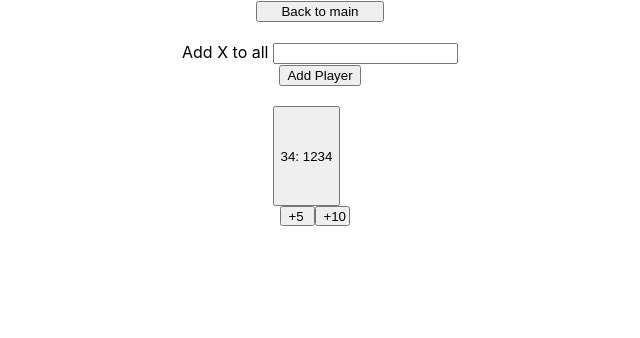
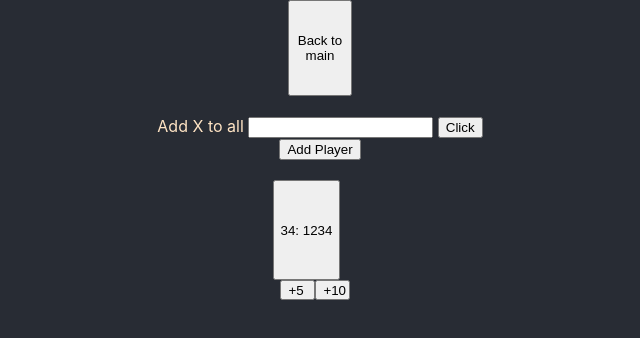
Before and after one commit to RadLarry/MyTuts, a React (Create React App) app: page /gamestats in a window 1280 px wide. Shown: the top 338 px of the page, without its empty margins (320-960 px from the left). Built offline with nearby package versions, Linux system fonts and the light colour scheme.

Commit message:
button xvalue

```diff
--- a/src/App.tsx
+++ b/src/App.tsx
@@ -31,7 +31,7 @@ function App() {
           <Route
           path={"/gamestats"} element={<>
 
-            <Link to="/" > <button className="buttons">Back to main</button> </Link>
+
             <PlayerField/>
             </>}
           />
--- a/src/Punktesystem/Points.tsx
+++ b/src/Punktesystem/Points.tsx
@@ -1,5 +1,6 @@
 import React from "react";
 import "./gamestyle.css";
+import {Link} from "react-router-dom";
 
 
 
@@ -52,29 +53,35 @@ export class PlayerField extends React.Component<{}, {ActivePlayer:[{name:string
 
 
     render() {
-        //@ts-ignore
-        const players:React.ReactElement[] = [];
-        const NumberRegex = new RegExp("^[0-9]+$");
+
+        const NumberRegex: RegExp = new RegExp("^[0-9]+$");
         return (
-            <div>
+            <div className={"body"}>
+                <Link to="/" > <button className="outbuttons">Back to main</button> </Link>
+                <div>
                 <br/>
                 <legend>Add X to all <input
+                    id="XInput"
 
                     onKeyDown={ (e:any) =>{
+
                     {if (e.key === "Enter" && NumberRegex.test(e.target.value) )
                     {   let InputValue = e.target.value as number;
                         let StateCopy = {...this.state};
 
 
-                        let ModifiedStateCopy = StateCopy.ActivePlayer.map(
+                         let t2 = StateCopy.ActivePlayer.map(
                             (state,index) =>{
+                                state.name = state.name;
                                 state.points = state.points + Number(InputValue);
-
+                                console.log(state)
                             }
                         )
-                        console.log({ModifiedStateCopy})
+                        console.log(StateCopy)
+                        console.log((t2))
+
                         //@ts-ignore
-                        this.setState({...this.state})
+                        this.setState({t2})
 
 
 
@@ -87,7 +94,7 @@ export class PlayerField extends React.Component<{}, {ActivePlayer:[{name:string
                                  () => {
                                      e.target.value = "";
 
-                                     e.style = {"background" :"red"}
+                                     e.style = {"background" :"red"};
                                  },1000
                              );
 
@@ -98,14 +105,32 @@ export class PlayerField extends React.Component<{}, {ActivePlayer:[{name:string
 
                     }}
 
-                /> </legend>
+                /> <button onClick={
+                    (e) => {
+                        //@ts-ignore
+                        if (NumberRegex.test(document.getElementById("XInput").value)) {
+                            this.state.ActivePlayer.map(
+                                (state, i) => {
+                                    //@ts-ignore
+                                    state.points = state.points + Number(document.getElementById("XInput").value);
+
+                                 this.setState({...this.state})}
+                            )
+                        }
+                        else {
+                        window.alert("number only");
+                        //@ts-ignore
+                        document.getElementById("XInput").value = "";
+                        }
+                    }
+                }>Click</button></legend>
 
 
                 <button id= "button1" onClick={
                     (e) =>
                     this.addplayer(e)}>Add Player</button>
-
-              <div>
+                </div>
+              <span>
                   { this.state.ActivePlayer.map( (p,i) => ( <Box
 
                                                                     pointfnct= {(e,amount) =>{
@@ -121,7 +146,7 @@ export class PlayerField extends React.Component<{}, {ActivePlayer:[{name:string
                   )
 
                   }
-                  </div>
+                  </span>
 
 
             </div>
@@ -131,10 +156,7 @@ export class PlayerField extends React.Component<{}, {ActivePlayer:[{name:string
 }
 
 
-// {players.map((p,i ) => <Box player={p}
-//                                               changePlayer={(p) =>
-//                                                   this.setState({...this.state, ActivePlayer: state.ActivePlayer.map((p2, i2) =>
-//                                                       if i2==i return p2 else return p})} />)}
+
 /*
 wenn ich f12 auf habe und dann viele player habe gehen die buttons ncit, wtf?
 
--- a/src/Punktesystem/gamestyle.css
+++ b/src/Punktesystem/gamestyle.css
@@ -6,6 +6,12 @@
     margin-top: 20px;
     text-align: center;
 
+}
+
+.body{
+    background-color: #282c34;
+    color: bisque;
+    height: 1920px;
 }
 
 .Krams:hover{
@@ -34,3 +40,21 @@ display: inline-flex;
     background: red;
 
 }
+
+.outbuttons{
+    width: 5%;
+    height: 5%;
+    text-align: center;
+}
+
+.outbuttons:hover{
+    width: 5%;
+    height: 5%;
+    text-align: center;
+    background: aqua;
+    color: orangered;
+}
+
+#XInput{
+
+}
```
